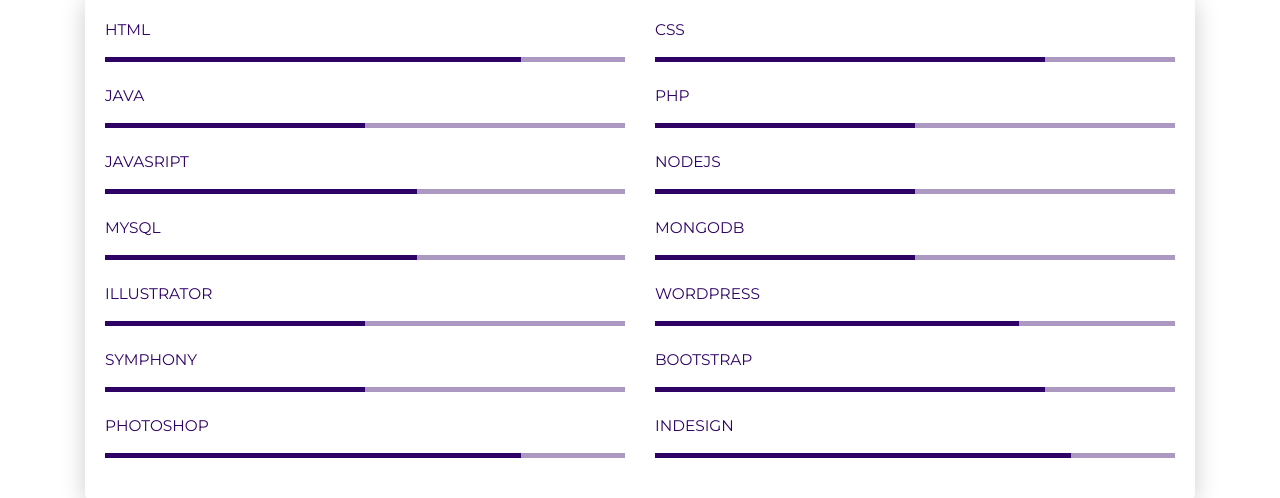
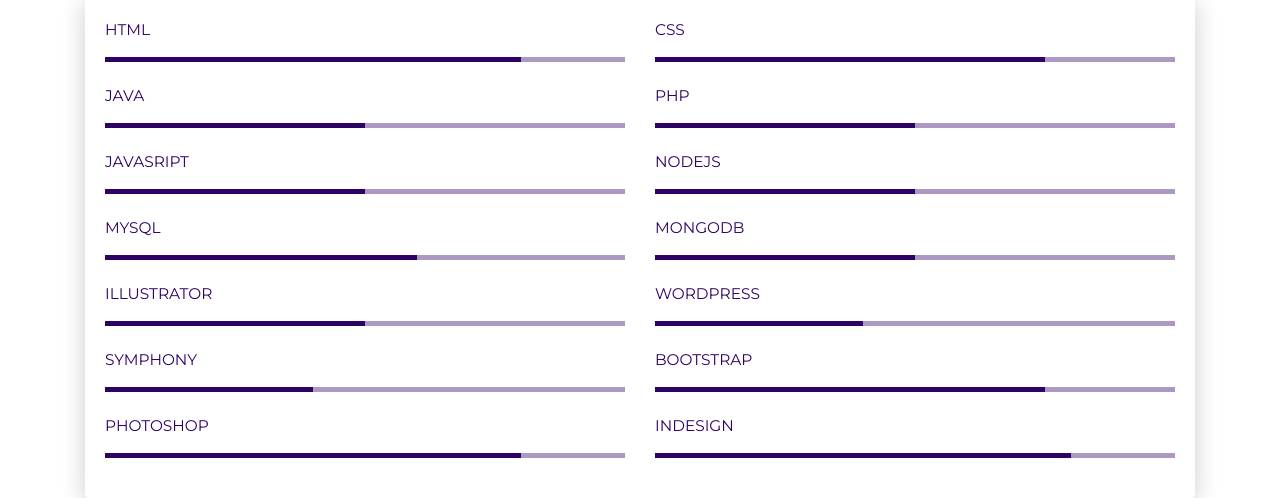
Before and after one commit to Dajida/Khady_SALL_CV, a plain HTML site: page index.html in a window 1280 px wide. Shown: the part 1111-1609 px from the top of the page. Drawn offline with Linux system fonts and the light colour scheme.

Commit message:
mis à jour

```diff
--- a/index.html
+++ b/index.html
@@ -136,7 +136,7 @@
           <div class="col-md-6">
             <div class="progress-container progress-primary"><span class="progress-badge">Javasript</span>
               <div class="progress">
-                <div class="progress-bar progress-bar-primary" data-aos="progress-full" data-aos-offset="10" data-aos-duration="2000" role="progressbar" aria-valuenow="60" aria-valuemin="0" aria-valuemax="100" style="width: 60%;"></div><span class="progress-value"></span>
+                <div class="progress-bar progress-bar-primary" data-aos="progress-full" data-aos-offset="10" data-aos-duration="2000" role="progressbar" aria-valuenow="60" aria-valuemin="0" aria-valuemax="100" style="width: 50%;"></div><span class="progress-value"></span>
               </div>
             </div>
           </div>
@@ -176,7 +176,7 @@
               <div class="col-md-6">
                 <div class="progress-container progress-primary"><span class="progress-badge">Wordpress</span>
                   <div class="progress">
-                    <div class="progress-bar progress-bar-primary" data-aos="progress-full" data-aos-offset="10" data-aos-duration="2000" role="progressbar" aria-valuenow="60" aria-valuemin="0" aria-valuemax="100" style="width: 70%;"></div><span class="progress-value"></span>
+                    <div class="progress-bar progress-bar-primary" data-aos="progress-full" data-aos-offset="10" data-aos-duration="2000" role="progressbar" aria-valuenow="60" aria-valuemin="0" aria-valuemax="100" style="width: 40%;"></div><span class="progress-value"></span>
                   </div>
                 </div>
               </div>
@@ -184,7 +184,7 @@
               <div class="col-md-6">
                 <div class="progress-container progress-primary"><span class="progress-badge">Symphony</span>
                   <div class="progress">
-                    <div class="progress-bar progress-bar-primary" data-aos="progress-full" data-aos-offset="10" data-aos-duration="2000" role="progressbar" aria-valuenow="60" aria-valuemin="0" aria-valuemax="100" style="width: 50%;"></div><span class="progress-value"></span>
+                    <div class="progress-bar progress-bar-primary" data-aos="progress-full" data-aos-offset="10" data-aos-duration="2000" role="progressbar" aria-valuenow="60" aria-valuemin="0" aria-valuemax="100" style="width: 40%;"></div><span class="progress-value"></span>
                   </div>
                 </div>
               </div>
```
Also changed, not shown: 1 other file.
